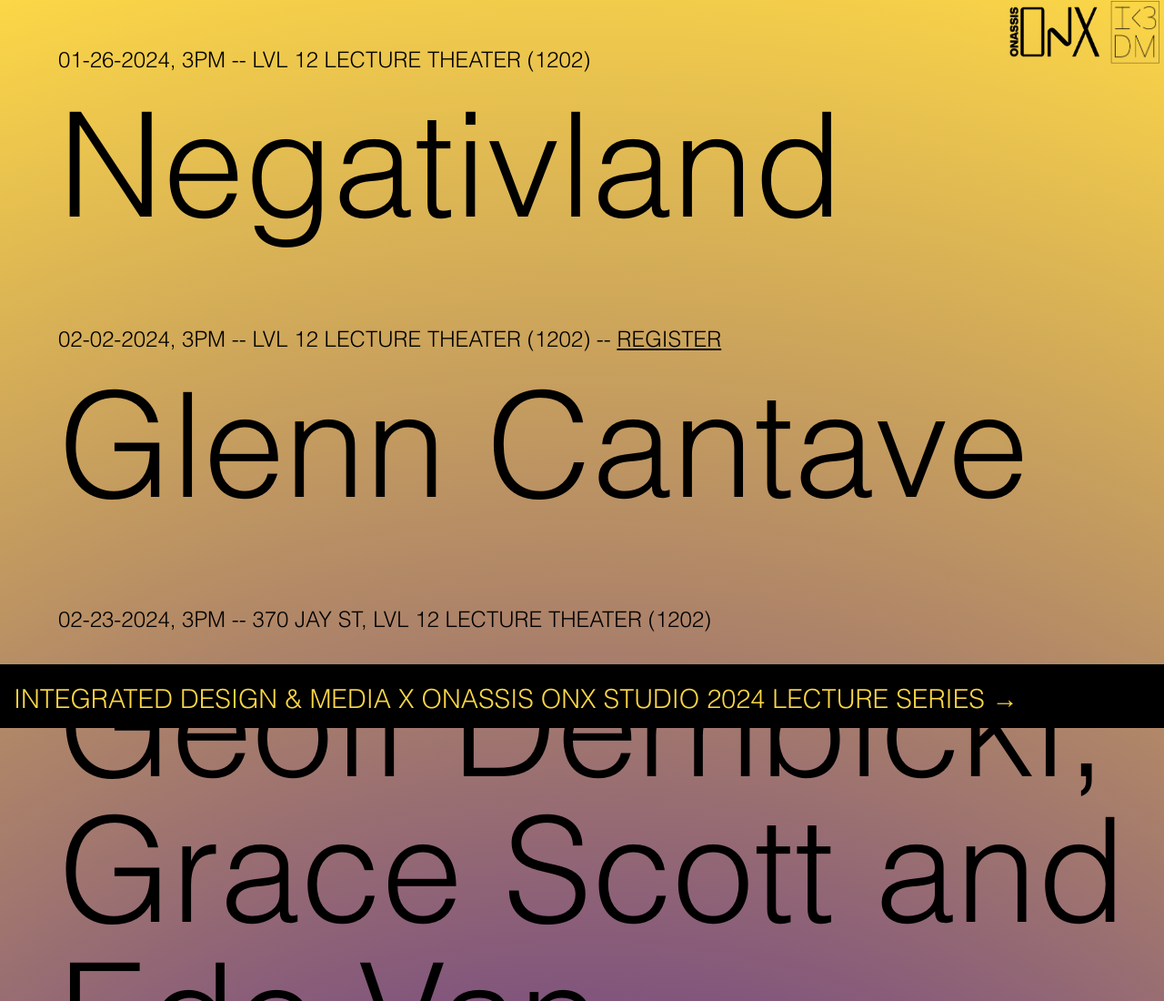
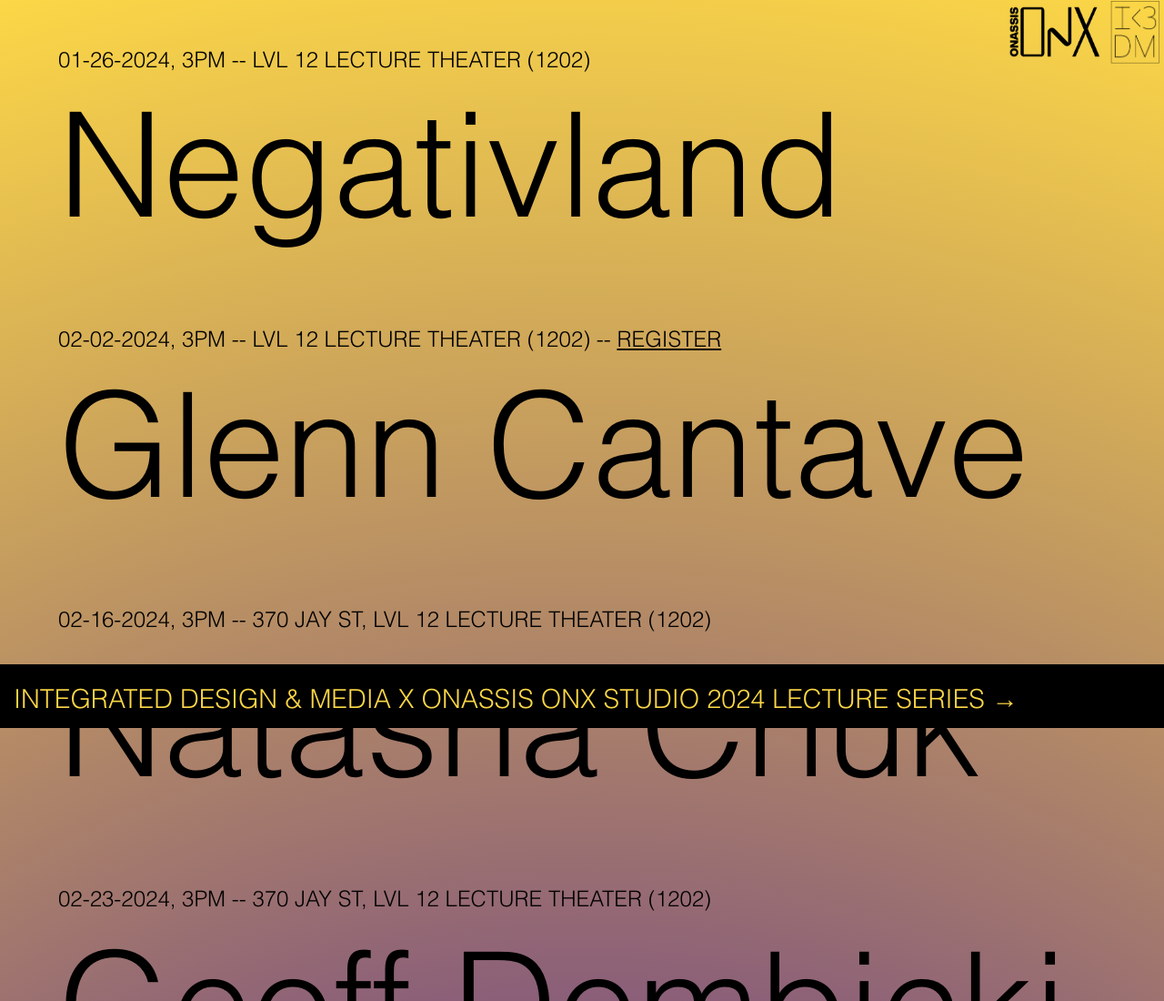
Before and after one commit to yeshhhha/idm-speakerseries-sp24, a plain HTML site: page index.html in a window 1280 px wide. Shown: the top 1100 px of the page at 91% size. Drawn offline with Linux system fonts and the light colour scheme.

Commit message:
Natasha Chuk

```diff
--- a/index.html
+++ b/index.html
@@ -81,20 +81,20 @@
       </div> -->
 
       <!-- Week 4 -------------------------------------------------->
-      <!-- <div class="row four">
+      <div class="row four">
         <div class="date">
-          02-16-2024, 3PM -- 370 JAY ST, LVL 12 LECTURE THEATER (1202) <!-- --
+          02-16-2024, 3PM -- 370 JAY ST, LVL 12 LECTURE THEATER (1202)<!-- --
           <a
             href="https://www.eventbrite.com/e/idm-x-onassis-onx-studio-presents-eva-lhoest-tickets-737390664327?aff=oddtdtcreator"
           >
             REGISTER
           </a> -->
-        <!-- </div>
+         </div>
         <br />
         <span class="speaker">
           <a href="https://www.natashachuk.com/" target="_blank">Natasha Chuk</a>
         </span>
-      </div> -->
+      </div>
 
       <!-- Week 5 -------------------------------------------------->
       <div class="row five">
```
